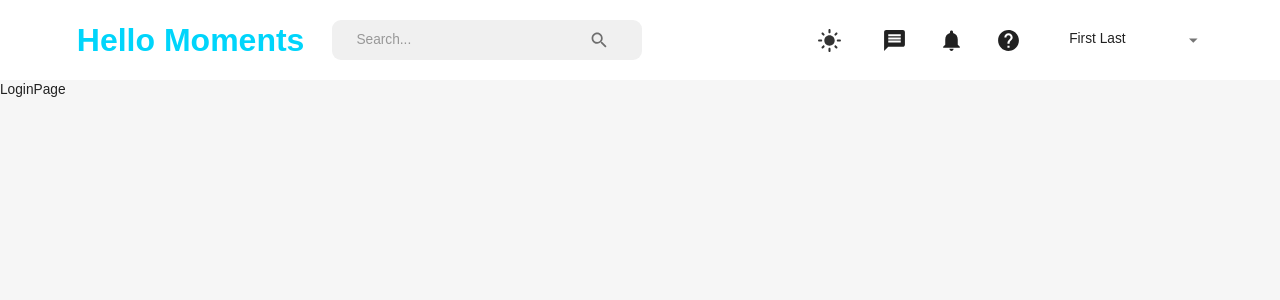
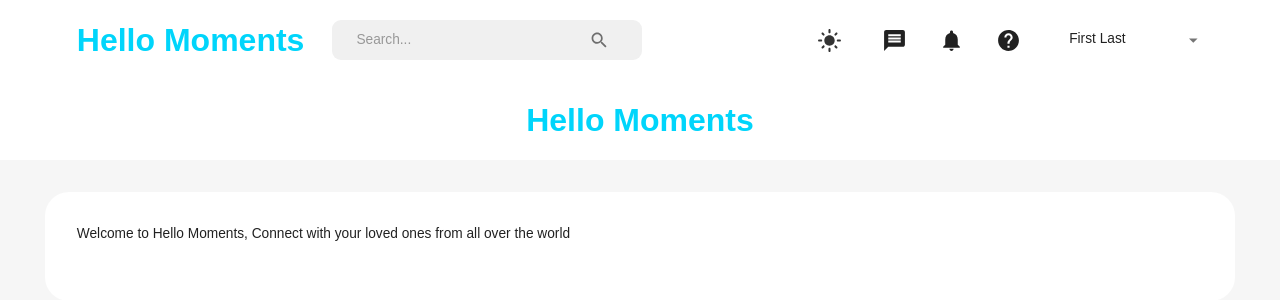
Before and after one commit to aubreyjonescreatives/hello-moments-social-media-mern-app, a React (Create React App) app in the folder client/: page /login in a window 1280 px wide. Shown: the top 300 px of the page. Built offline with nearby package versions, Linux system fonts and the light colour scheme.

Commit message:
started to add yup form validation requirements

```diff
--- a/client/src/scenes/LoginPage/LoginPage.jsx
+++ b/client/src/scenes/LoginPage/LoginPage.jsx
@@ -1,12 +1,42 @@
 import React from 'react'
-
+import { Box, Typography, useTheme, useMediaQuery } from "@mui/material";
+import Form from "./Form/Form"
 
 
 
 
 const LoginPage = () => {
+  const theme = useTheme();
+  const isNonMobileScreens = useMediaQuery("min-width: 1000px");
   return (
-    <div>LoginPage</div>
+    <Box>
+<Box width="100%" backgroundColor={theme.palette.background.alt} p="1rem 6%" textAlign="center">
+<Typography
+        fontWeight="bold"
+        fontSize="32px"
+        color="primary"
+        >
+          Hello Moments
+        </Typography>
+
+
+        </Box>
+
+        <Box
+        width={isNonMobileScreens ? "50%" : "93%"}
+        p="2rem"
+        m="2rem auto"
+        borderRadius="1.5rem"
+        backgroundColor={theme.palette.background.alt}
+        >
+          <Typography fontWeight="500" varient="h5" sx={{ mb: "1.5rem"}}>
+            Welcome to Hello Moments, Connect with your loved ones from all over the world
+          </Typography>
+
+
+
+        </Box>
+    </Box>
   )
 }
 
```
Also changed, not shown: client/src/components/LoginForm.jsx (added, +44 -0 lines).
